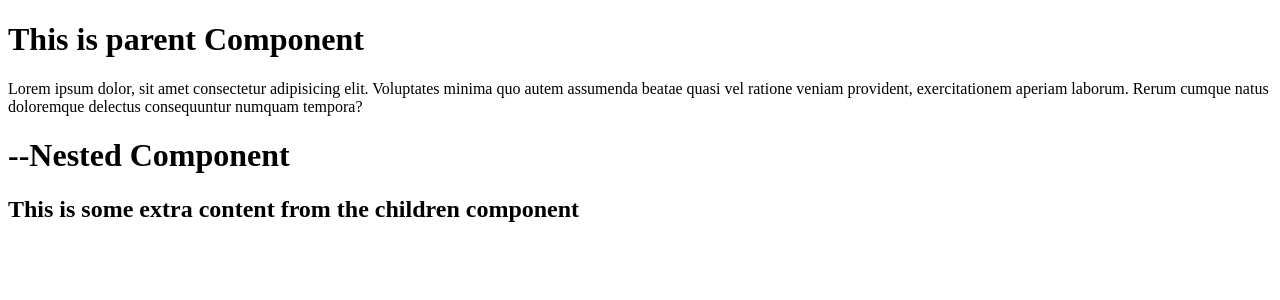
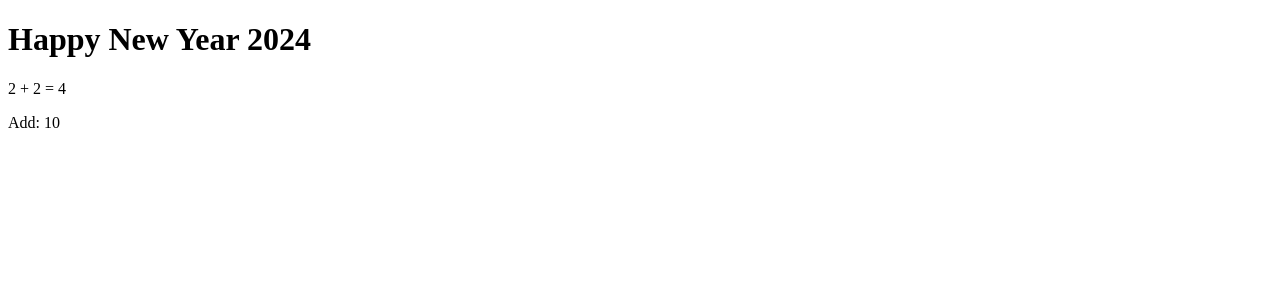
Before and after one commit to tuan782000/vue-course, a Vue app: page / in a window 1280 px wide. Shown: the top 300 px of the page. Built offline with nearby package versions, Linux system fonts and the light colour scheme.

Commit message:
Text Interpolation

```diff
--- a/src/App.vue
+++ b/src/App.vue
@@ -1,7 +1,7 @@
 <script setup>
-import HelloWorld from './components/HelloWorld.vue'
+import MyComponents from './components/MyComponents.vue'
 </script>
 <template>
-  <HelloWorld />
+  <MyComponents />
 </template>
 <style scoped></style>
--- a/src/components/AnotherComponent.vue
+++ /dev/null
@@ -1,6 +0,0 @@
-<template>
-  <h1>--Nested Component</h1>
-  <h2>This is some extra content from the children component</h2>
-</template>
-<script setup></script>
-<style scoped></style>
--- a/src/components/HelloWorld.vue
+++ /dev/null
@@ -1,17 +0,0 @@
-<!-- HTML -->
-<template>
-  <h1>This is parent Component</h1>
-  <p>
-    Lorem ipsum dolor, sit amet consectetur adipisicing elit. Voluptates minima quo autem assumenda
-    beatae quasi vel ratione veniam provident, exercitationem aperiam laborum. Rerum cumque natus
-    doloremque delectus consequuntur numquam tempora?
-  </p>
-  <AnotherComponent />
-</template>
-<!-- CSS -->
-<style scoped></style>
-<!-- JS -->
-<script setup>
-import AnotherComponent from './AnotherComponent.vue'
-console.log('Hello World')
-</script>
--- /dev/null
+++ b/src/components/MyComponents.vue
@@ -0,0 +1,17 @@
+<script setup>
+const myMessages = 'Happy New Year'
+const year = 2024
+const add = (x, y) => {
+  return x + y
+}
+</script>
+
+<template>
+  <h1>{{ myMessages + ' ' + year }}</h1>
+  <!-- Có thể thực hiện tính toán -->
+  <p>2 + 2 = {{ 2 + 2 }}</p>
+
+  <p>Add: {{ add(5, 5) }}</p>
+</template>
+
+<style scope></style>
```
Also changed, not shown: 1 other file (tests, documents, lock files or other folders).
